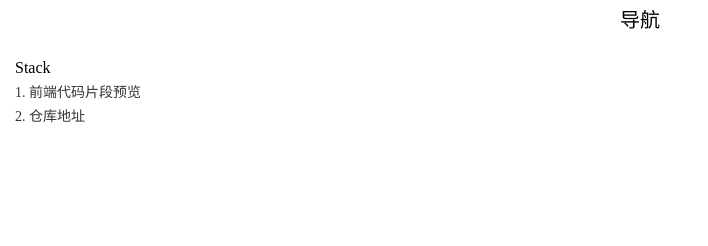
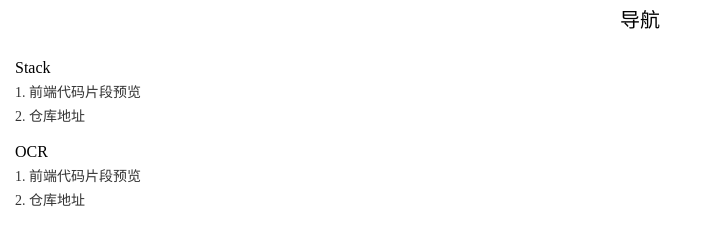
Before and after one commit to sun2dan/sun2dan.github.io, a plain HTML site: page index.html in a window 1280 px wide. Shown: the whole page, without its empty margins (0-708 px from the left). Drawn offline with nearby package versions, Linux system fonts and the light colour scheme.

Commit message:
update : index.html  add ocr

```diff
--- a/index.html
+++ b/index.html
@@ -26,6 +26,11 @@
         <li><a href="https://sun2dan.github.io/stack">1. 前端代码片段预览</a></li>
         <li><a href="https://github.com/sun2dan/stack">2. 仓库地址</a></li>
     </ul>
+    <h2>OCR</h2>
+    <ul class="menu">
+        <li><a href="https://sun2dan.github.io/ocr">1. 前端代码片段预览</a></li>
+        <li><a href="https://github.com/sun2dan/ocr">2. 仓库地址</a></li>
+    </ul>
 </div>
 
 <script src="https://cdn.bootcss.com/jquery/1.12.4/jquery.min.js"></script>
```
